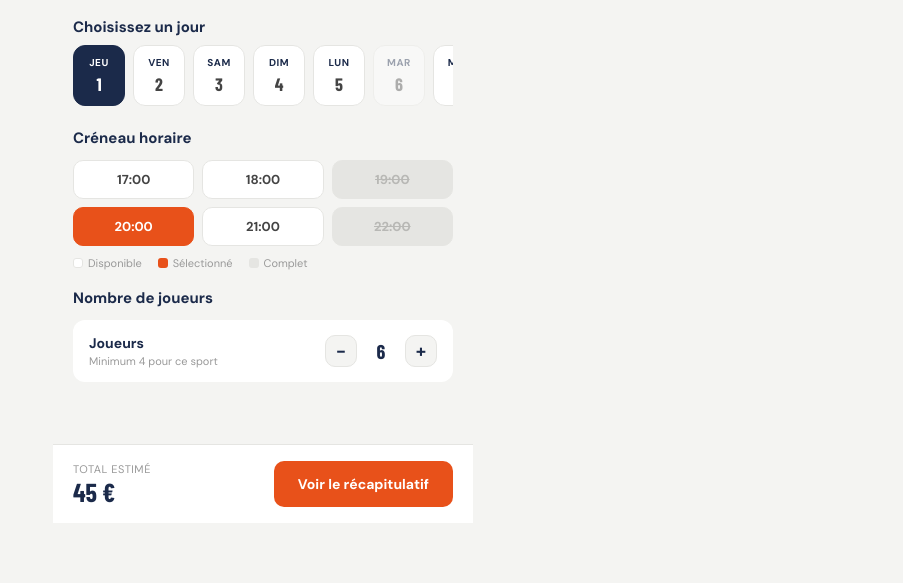
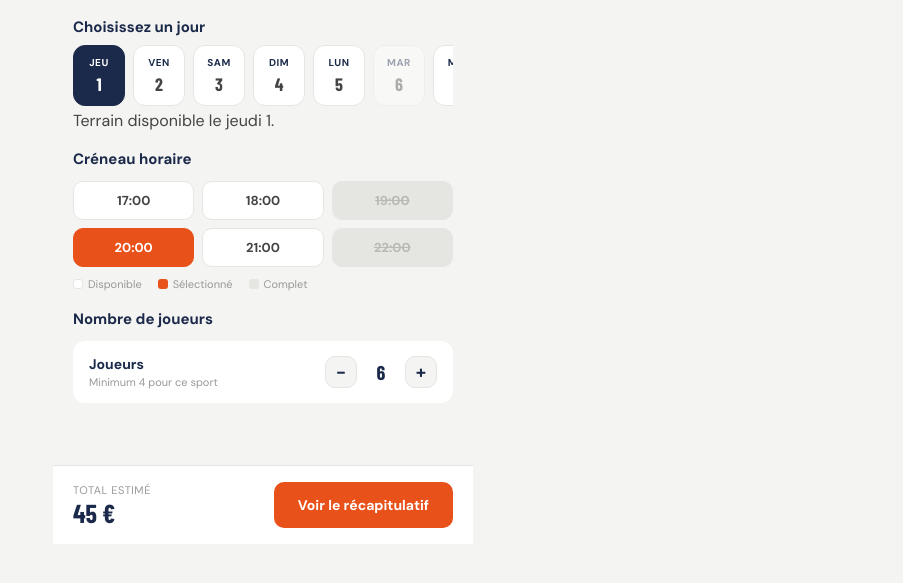
Before and after one commit to sandrinedarrieu-bit/playoff, a plain HTML site: page ecran3-reservation.html in a window 1280 px wide. Both pictures are taken after a click on the element "JEU 1". Shown: the part 75-658 px from the top of the page, without its empty margins (377-1280 px from the left). Drawn offline with nearby package versions, Linux system fonts and the light colour scheme; a web font is replaced by a local one.

Commit message:
Update ecran3-reservation.html

```diff
--- a/ecran3-reservation.html
+++ b/ecran3-reservation.html
@@ -33,6 +33,7 @@
         <div class="day-pill unavailable" data-day="Mar 6"><div class="dow">Mar</div><div class="num">6</div></div>
         <div class="day-pill" data-day="Mer 7"><div class="dow">Mer</div><div class="num">7</div></div>
       </div>
+      <div class="day-status" id="day-status-ecran3">Terrain disponible le jeudi 1.</div>
     </div>
 
     <div class="detail-section">
@@ -81,11 +82,30 @@
 
 <script>
   // Day selection
+  const DAY_NAMES_3 = {
+    "Jeu 1": "jeudi 1",
+    "Ven 2": "vendredi 2",
+    "Sam 3": "samedi 3",
+    "Dim 4": "dimanche 4",
+    "Lun 5": "lundi 5",
+    "Mar 6": "mardi 6",
+    "Mer 7": "mercredi 7"
+  };
   document.querySelectorAll('.day-pill').forEach(pill => {
     pill.addEventListener('click', () => {
-      if (pill.classList.contains('unavailable')) return;
+      const label = DAY_NAMES_3[pill.dataset.day] || pill.dataset.day;
+      const statusEl = document.getElementById('day-status-ecran3');
+
+      if (pill.classList.contains('unavailable')) {
+        statusEl.textContent = "Terrain indisponible le " + label + ". Choisissez un autre jour.";
+        statusEl.classList.add('unavailable-text');
+        return;
+      }
+
       document.querySelectorAll('.day-pill').forEach(p => p.classList.remove('selected'));
       pill.classList.add('selected');
+      statusEl.classList.remove('unavailable-text');
+      statusEl.textContent = "Terrain disponible le " + label + ".";
     });
   });
 
```
